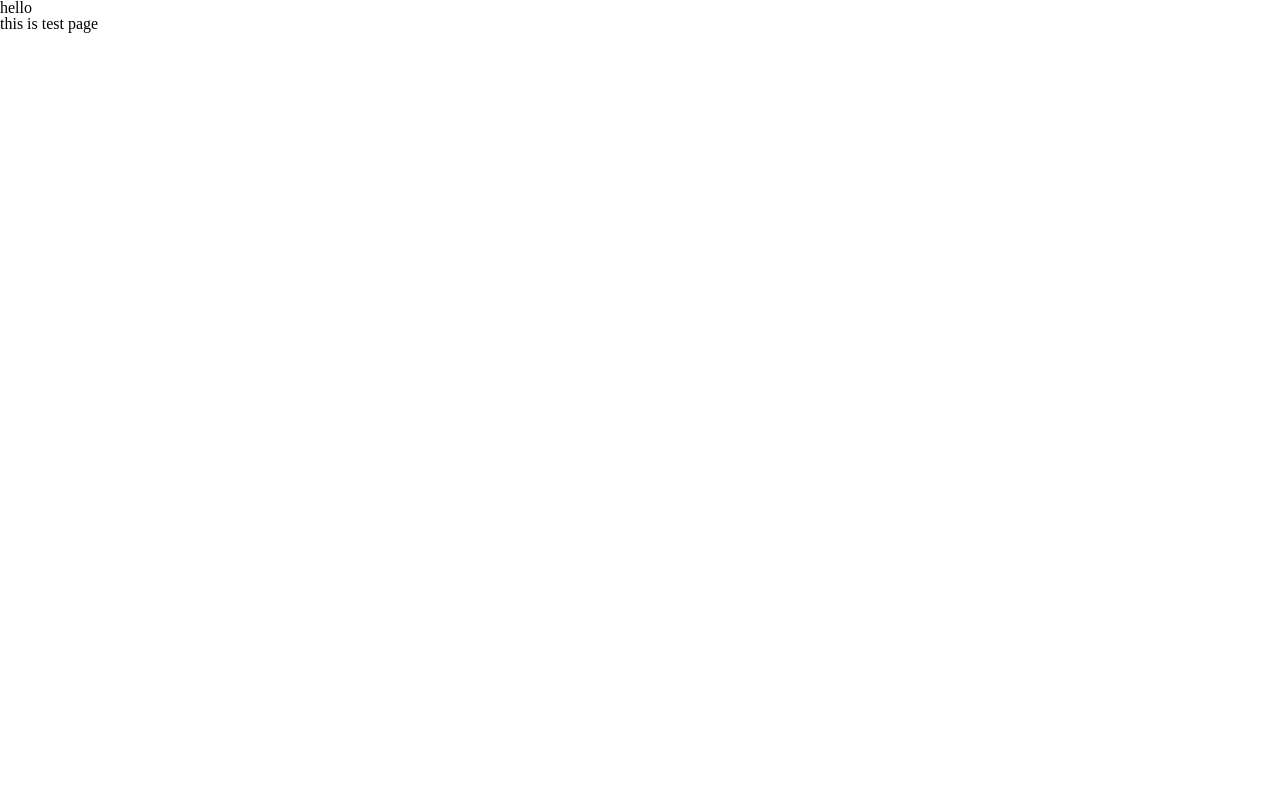
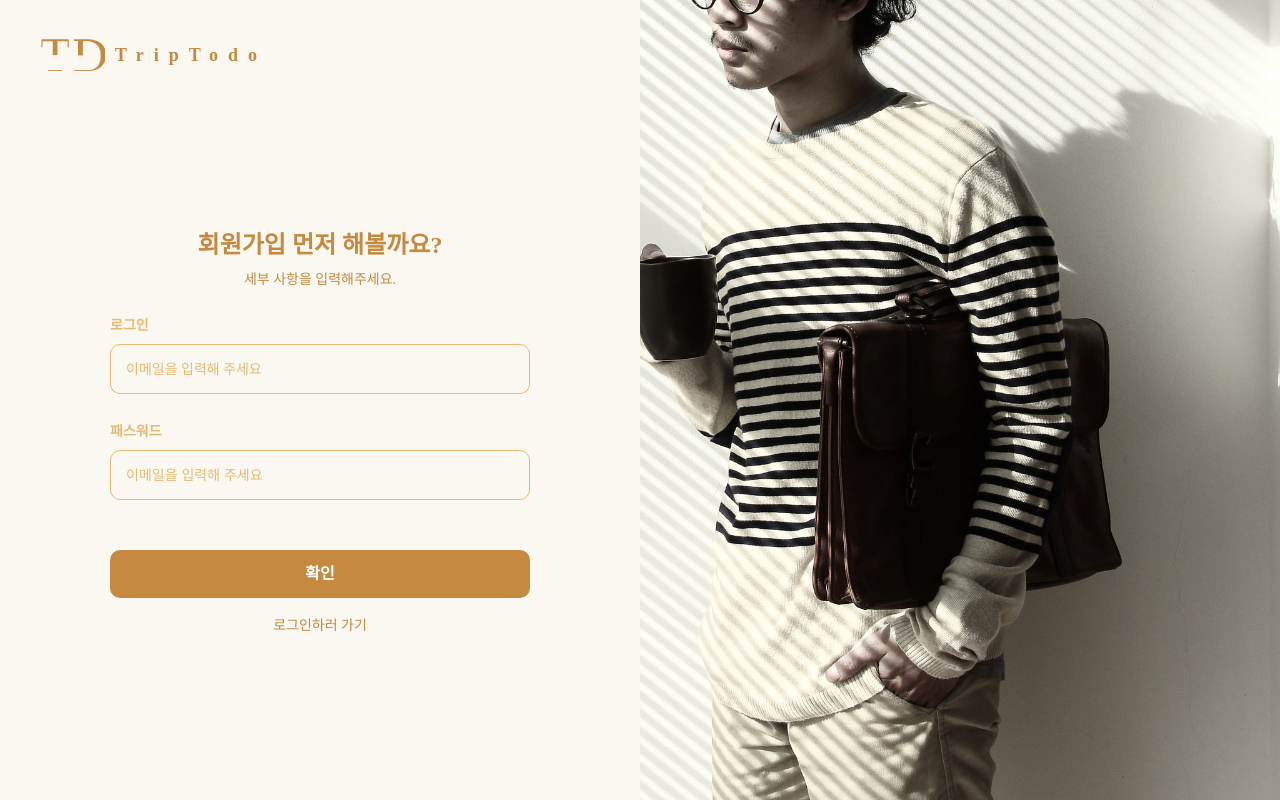
Before and after one commit to minju1009/todolist-using-ReactQuery, a React (Create React App) app in the folder trip-todo/: page /auth in a window 1280 px wide. Built offline with nearby package versions, Linux system fonts and the light colour scheme; a web font is replaced by a local one.

Commit message:
Add Auth page and temporary todo page

```diff
--- a/trip-todo/src/App.tsx
+++ b/trip-todo/src/App.tsx
@@ -2,7 +2,8 @@ import React from 'react';
 import { QueryClientProvider, QueryClient } from 'react-query';
 import { BrowserRouter, Routes, Route } from 'react-router-dom';
 
-import Login from 'pages/Login';
+import Auth from 'pages/Auth';
+import Todo from 'pages/Todo';
 
 const queryClient = new QueryClient();
 
@@ -11,7 +12,8 @@ function App() {
     <BrowserRouter>
       <QueryClientProvider client={queryClient}>
         <Routes>
-          <Route element={<Login />} path="auth" />
+          <Route element={<Auth />} path="auth" />
+          <Route element={<Todo />} path="todo" />
         </Routes>
       </QueryClientProvider>
     </BrowserRouter>
--- /dev/null
+++ b/trip-todo/src/pages/Auth/components/Form/index.tsx
@@ -0,0 +1,105 @@
+import styled from 'styled-components';
+import { flex } from 'styles/flex';
+import { font } from 'styles/fonts';
+import Input from 'pages/Auth/components/Input';
+import React, { useState } from 'react';
+import { isJSDocNameReference } from 'typescript';
+import { validateEmail, validatePassword } from 'utiils/regExp';
+
+interface IFormPropTypes {
+  mode: string;
+}
+
+export default function Form({ mode }: IFormPropTypes) {
+  const loginMode = mode === '로그인';
+  const [userInfo, setUserInfo] = useState({
+    email: '',
+    password: '',
+  });
+  const [isError, setIsError] = useState(false);
+
+  const { email, password } = userInfo;
+  const handleInput = (e: React.ChangeEvent<HTMLInputElement>) => {
+    const { name, value } = e.target;
+    setIsError(false);
+    setUserInfo((prev) => ({ ...prev, [name]: value }));
+  };
+
+  const handleBtnClick = () => {
+    if (!validateEmail(email) || !validatePassword(password)) {
+      setIsError(true);
+      return;
+    }
+
+    if (loginMode) {
+      return;
+    }
+  };
+
+  return (
+    <Container>
+      <Title>
+        {loginMode ? '다시 오신 것을 환영합니다' : '회원가입 먼저 해볼까요?'}
+      </Title>
+      <SubTitle>세부 사항을 입력해주세요.</SubTitle>
+      <Input
+        autoFocus
+        title="로그인"
+        placeholder="이메일을 입력해 주세요"
+        name="email"
+        value={email}
+        onChangeInput={handleInput}
+      />
+      <Input
+        title="패스워드"
+        placeholder="이메일을 입력해 주세요"
+        type="password"
+        isError={isError}
+        name="password"
+        value={password}
+        subText="이메일과 비밀번호를 확인해주세요."
+        onChangeInput={handleInput}
+      />
+      <Button onClick={handleBtnClick}>{loginMode ? '로그인' : '확인'}</Button>
+      <ModeChangerBtn>
+        {loginMode ? '아직 계정이 없으신가요?  회원가입' : '로그인하러 가기'}
+      </ModeChangerBtn>
+    </Container>
+  );
+}
+
+const Container = styled.div`
+  width: 500px;
+  margin: 100px auto 0;
+  padding: 60px 40px 0;
+  text-align: center;
+`;
+
+const Title = styled.h1`
+  ${font(24, 700, 30)}
+  color: #C58940;
+`;
+
+const SubTitle = styled.h3`
+  ${font(14, 400, 16)}
+  margin : 12px 0 30px;
+  color: #c58940;
+`;
+
+const Button = styled.button`
+  display: block;
+  margin: 50px auto 0;
+  width: 420px;
+  ${font(16, 700, 18)};
+  color: white;
+  padding: 15px;
+  border-radius: 10px;
+  background-color: #c58940;
+`;
+
+const ModeChangerBtn = styled.button`
+  ${font(14, 400, 16)}
+  display: block;
+  margin: 20px auto;
+  color: #c58940;
+`;
--- /dev/null
+++ b/trip-todo/src/pages/Auth/components/Input/index.tsx
@@ -0,0 +1,109 @@
+import { HTMLAttributes } from 'react';
+import styled, { css } from 'styled-components';
+
+import { flex } from 'styles/flex';
+import { font } from 'styles/fonts';
+
+interface IInputPropTypes extends HTMLAttributes<HTMLInputElement> {
+  autoFocus?: boolean;
+  isError?: boolean;
+  subText?: string;
+  title: string;
+  type?: string;
+  value?: string;
+  name?: string;
+  placeholder?: string;
+  onChangeInput: Function;
+}
+
+function Input({
+  autoFocus,
+  isError,
+  subText,
+  title,
+  type,
+  value,
+  onChangeInput,
+  name,
+  placeholder,
+}: IInputPropTypes) {
+  return (
+    <Container>
+      <InputText isError={isError}>{title}</InputText>
+      <InputWrapper>
+        <InputField
+          autoFocus={autoFocus}
+          isError={isError}
+          name={name}
+          placeholder={placeholder}
+          type={type}
+          value={value}
+          onChange={(e) => onChangeInput(e)}
+          autoComplete="off"
+        />
+        {isError && <InputSubText isError={isError}>{subText}</InputSubText>}
+      </InputWrapper>
+    </Container>
+  );
+}
+
+export default Input;
+
+interface IInputStyleProps extends HTMLAttributes<HTMLInputElement> {
+  isError?: boolean;
+}
+
+const Container = styled.div``;
+
+const InputWrapper = styled.div<IInputStyleProps>`
+  ${flex('center', 'center', 'row')};
+  position: relative;
+  margin-bottom: 30px;
+  border: 1px solid #e5ba73;
+  border-radius: 10px;
+`;
+
+const InputText = styled.div<IInputStyleProps>`
+  ${font(14, 700, 16)};
+  text-align: start;
+  margin-bottom: 10px;
+  color: #e5ba73;
+`;
+
+const InputField = styled.input<IInputStyleProps>`
+  ${font(16, 400, 18)};
+  width: 100%;
+  padding: 15px;
+  color: #c58940;
+
+  ${({ isError }) =>
+    isError &&
+    css`
+      color: #ea3313;
+    `};
+
+  ${({ type }) =>
+    type === 'password' &&
+    css`
+      font-family: sans-serif;
+    `};
+
+  ::placeholder {
+    ${font(14, 400, 18)};
+    color: #e5ba73;
+  }
+`;
+
+const InputSubText = styled.div<IInputStyleProps>`
+  ${font(12, 400, 14)};
+  position: absolute;
+  bottom: -24px;
+  left: 12px;
+  color: #999999;
+
+  ${({ isError }) =>
+    isError &&
+    css`
+      color: #ea3313;
+    `};
+`;
--- /dev/null
+++ b/trip-todo/src/pages/Auth/index.tsx
@@ -0,0 +1,67 @@
+import { useState } from 'react';
+import styled from 'styled-components';
+
+import Form from './components/Form';
+
+import { flex } from 'styles/flex';
+
+import { font } from 'styles/fonts';
+
+export default function Auth() {
+  const [mode, setMode] = useState('회원가입');
+  return (
+    <Wrapper>
+      <LeftContainer>
+        <LogoContainer>
+          <img alt="logo" src="./images/ic-logo.png" />
+          <p>TripTodo</p>
+        </LogoContainer>
+        <FormContainer>
+          <Form mode={mode} />
+        </FormContainer>
+      </LeftContainer>
+      <RightContainer>
+        <img alt="main-background" src="/images/il-main-background.jpeg" />
+      </RightContainer>
+    </Wrapper>
+  );
+}
+
+const Wrapper = styled.div`
+  display: flex;
+  width: 100vw;
+  height: 100vh;
+  overflow: hidden;
+`;
+
+const LeftContainer = styled.div`
+  width: 50%;
+  height: 100%;
+  padding: 40px;
+  background-color: #faf8f1;
+`;
+
+const RightContainer = styled.div`
+  width: 50%;
+  img {
+    width: 100%;
+    height: 100%;
+    object-fit: cover;
+  }
+`;
+
+const LogoContainer = styled.div`
+  ${flex('', 'center')}
+  ${font(18, 900, 24)}
+  height: 30px;
+  color: #c58940;
+  gap: 10px;
+
+  p {
+    letter-spacing: 10px;
+  }
+`;
+
+const FormContainer = styled.div`
+  position: relative;
+`;
--- a/trip-todo/src/pages/Login/index.tsx
+++ /dev/null
@@ -1,8 +0,0 @@
-export default function Login() {
-  return (
-    <>
-      <h1>hello</h1>
-      <div>this is test page</div>
-    </>
-  );
-}
--- /dev/null
+++ b/trip-todo/src/pages/Todo/index.tsx
@@ -0,0 +1,5 @@
+import React from 'react';
+
+export default function Todo() {
+  return <div>Todo</div>;
+}
```
